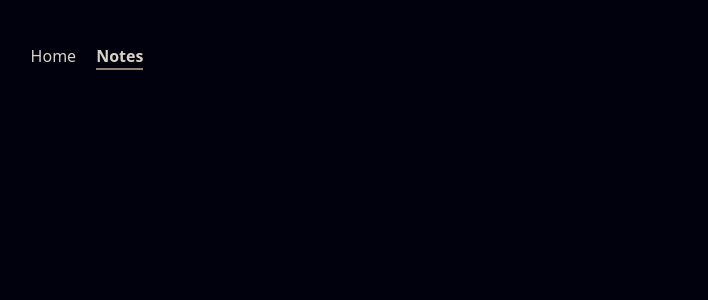
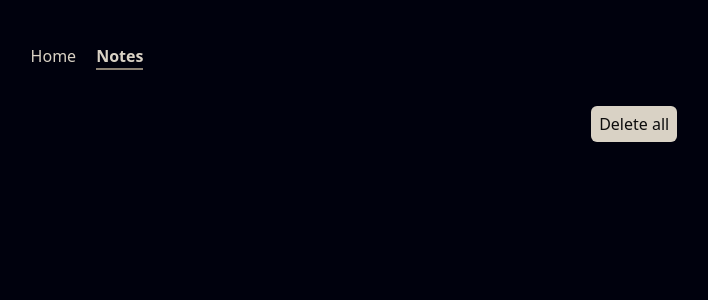
Before and after one commit to Om-Raja/StickyNotes, a React (Vite) app: page /notes in a window 1280 px wide. Shown: the top 300 px of the page, without its empty margins (553-1261 px from the left). Built offline with nearby package versions, Linux system fonts and the light colour scheme.

Commit message:
feat(deleteAll button): add a delete all button

```diff
--- a/src/components/Note.jsx
+++ b/src/components/Note.jsx
@@ -1,6 +1,6 @@
 import React from "react";
 import { useSelector, useDispatch } from "react-redux";
-import {removeNote} from "../redux/notesSlice.js"
+import {removeNote, resetAllNotes} from "../redux/notesSlice.js"
 import {Link} from "react-router-dom"
 import toast from "react-hot-toast";
 import { format } from "date-fns";
@@ -27,10 +27,14 @@ function Note() {
   function handleDelete(_id, title){
     dispatch(removeNote({_id, title}));
   }
+  function handleDeleteAll(){
+    dispatch(resetAllNotes());
+  }
 
   const notes = useSelector((state) => state.notes.notes);
   return (
     <div className="mt-4 md:p-2">
+      <button className={"bg-[var(--color-primary)] text-[var(--color-textdark)] px-2 py-1.5 rounded-md hover:bg-[var(--color-secondary)] hover:text-[var(--color-primary)] transform hover:scale-103 transition-transform duration-200 ease-in-out cursor-pointer relative left-[34%] md:left-[45.6%] sm:left-[42%]"} onClick={handleDeleteAll}>Delete all</button>
       {notes.map((note) => (
         <div
           key={note._id}
--- a/src/redux/notesSlice.js
+++ b/src/redux/notesSlice.js
@@ -45,9 +45,13 @@ export const notesSlice = createSlice({
       }
     },
     resetAllNotes: (state) => {
+      if(state.notes.length <= 0){
+        toast.error("Empty already");
+        return;
+      }
       state.notes = [];
       localStorage.removeItem("notes");
-      toast("Deleted all notes");
+      toast.success("Deleted all notes");
       return;
     },
   },
```
